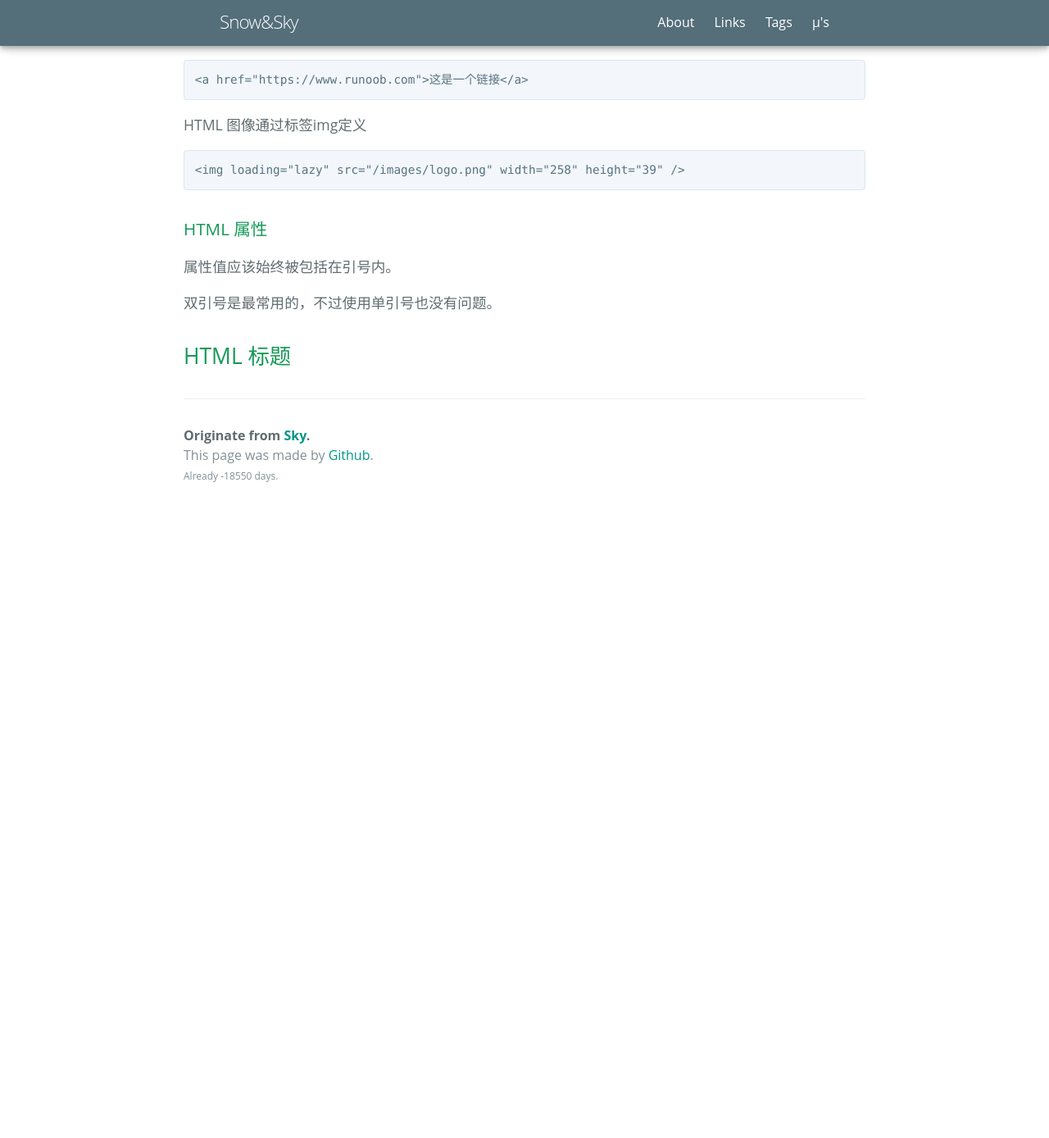
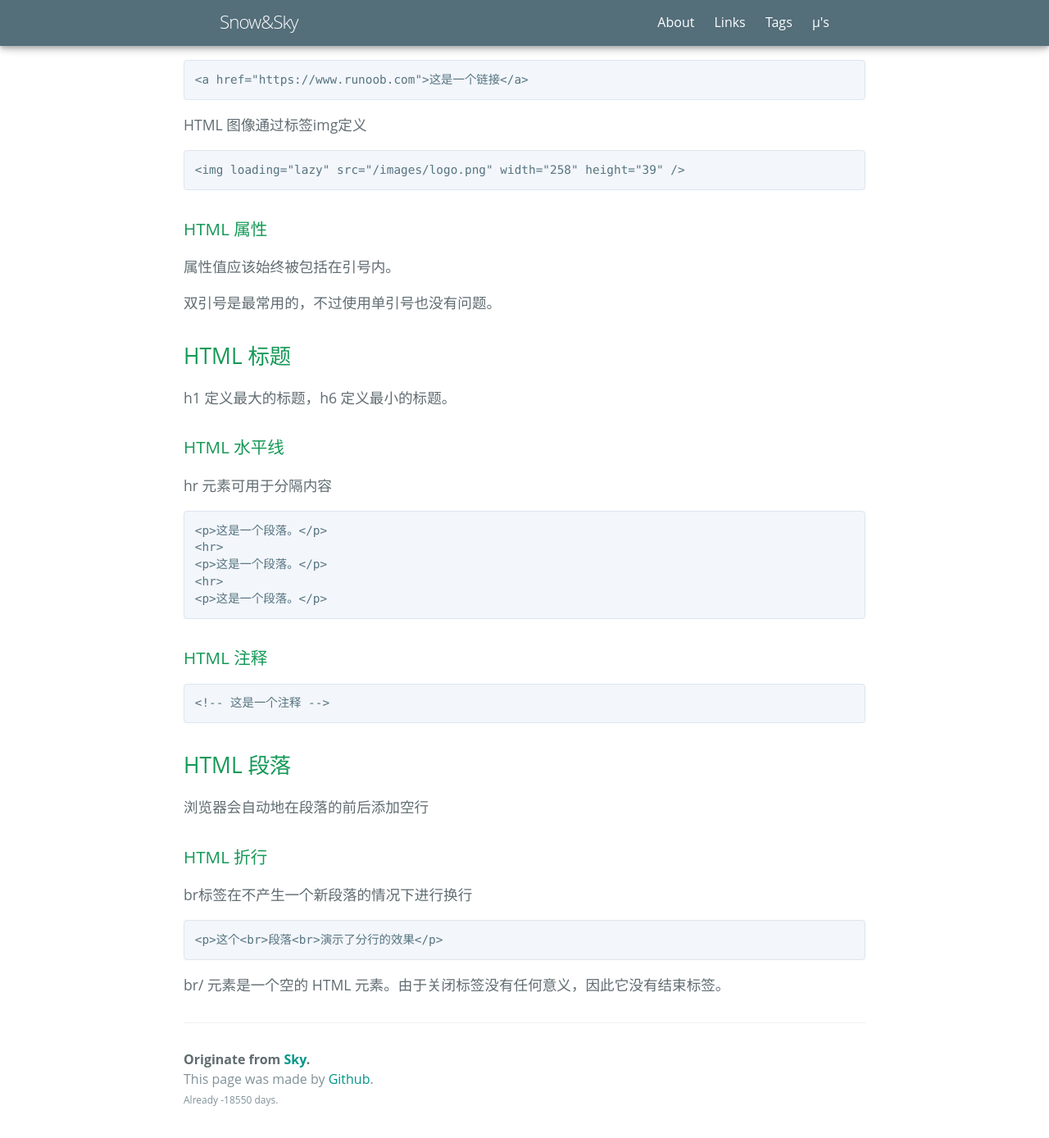
Before and after one commit to NishikinoSky/NishikinoSky.github.io, a Jekyll site: the page built from _posts/2021-5-5-HTML.md, in a window 1280 px wide and 1400 px high, scrolled down 1423 px. Shown: the top 1388 px of the window at 82% size. Built offline with Jekyll 4.4.1, drawn with Linux system fonts in a browser that asks for light colours; some web fonts are replaced; before the commit the page ends 2062 px from its top, so only the background shows below that.

Commit message:
Update 2021-5-5-HTML.md

```diff
--- a/_posts/2021-5-5-HTML.md
+++ b/_posts/2021-5-5-HTML.md
@@ -46,3 +46,31 @@ HTML 图像通过标签img定义
 双引号是最常用的，不过使用单引号也没有问题。
 
 ## HTML 标题
+
+h1 定义最大的标题，h6 定义最小的标题。
+
+### HTML 水平线
+
+hr 元素可用于分隔内容
+
+    <p>这是一个段落。</p>
+    <hr>
+    <p>这是一个段落。</p>
+    <hr>
+    <p>这是一个段落。</p>
+
+### HTML 注释
+
+    <!-- 这是一个注释 -->
+
+## HTML 段落
+
+浏览器会自动地在段落的前后添加空行
+
+### HTML 折行
+
+br标签在不产生一个新段落的情况下进行换行
+
+    <p>这个<br>段落<br>演示了分行的效果</p>
+
+br/ 元素是一个空的 HTML 元素。由于关闭标签没有任何意义，因此它没有结束标签。
```
